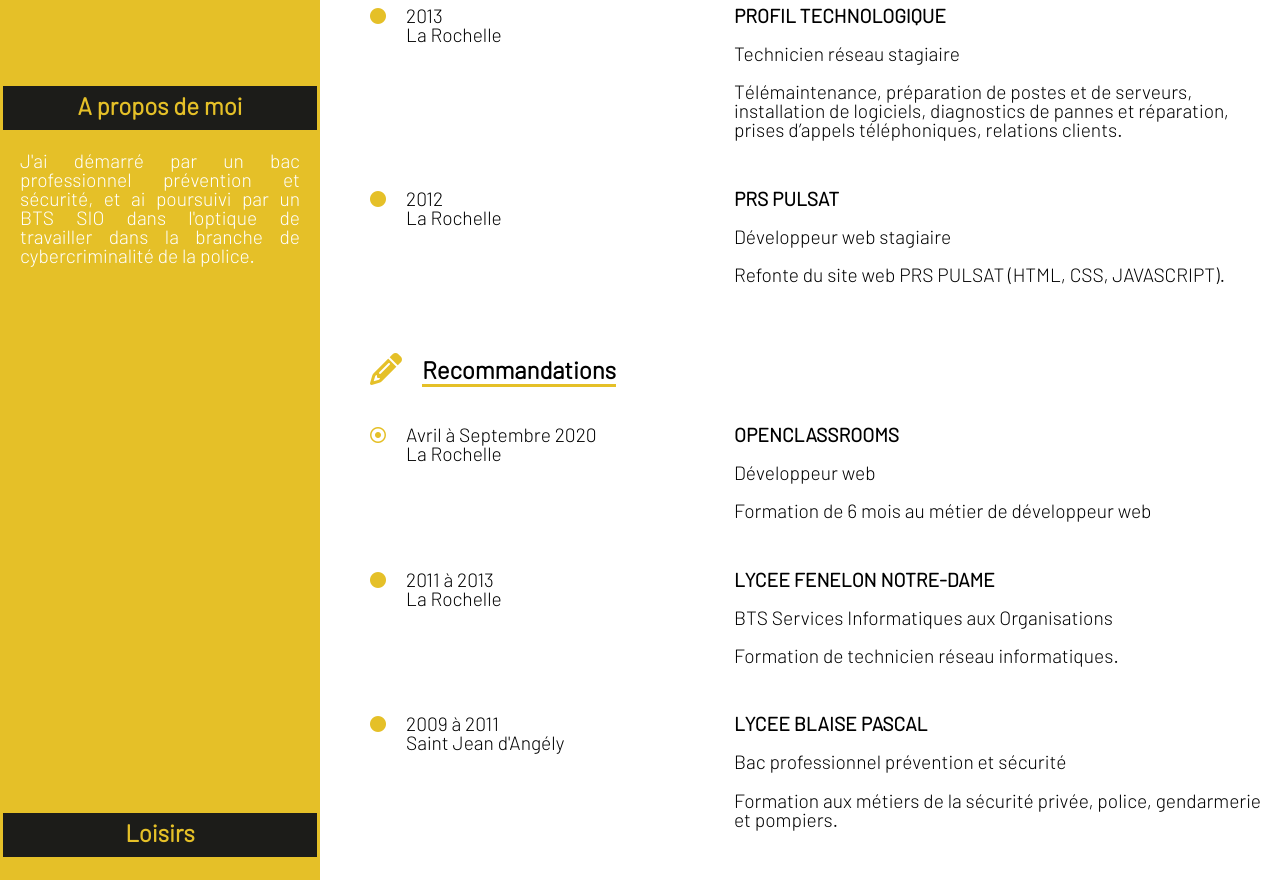
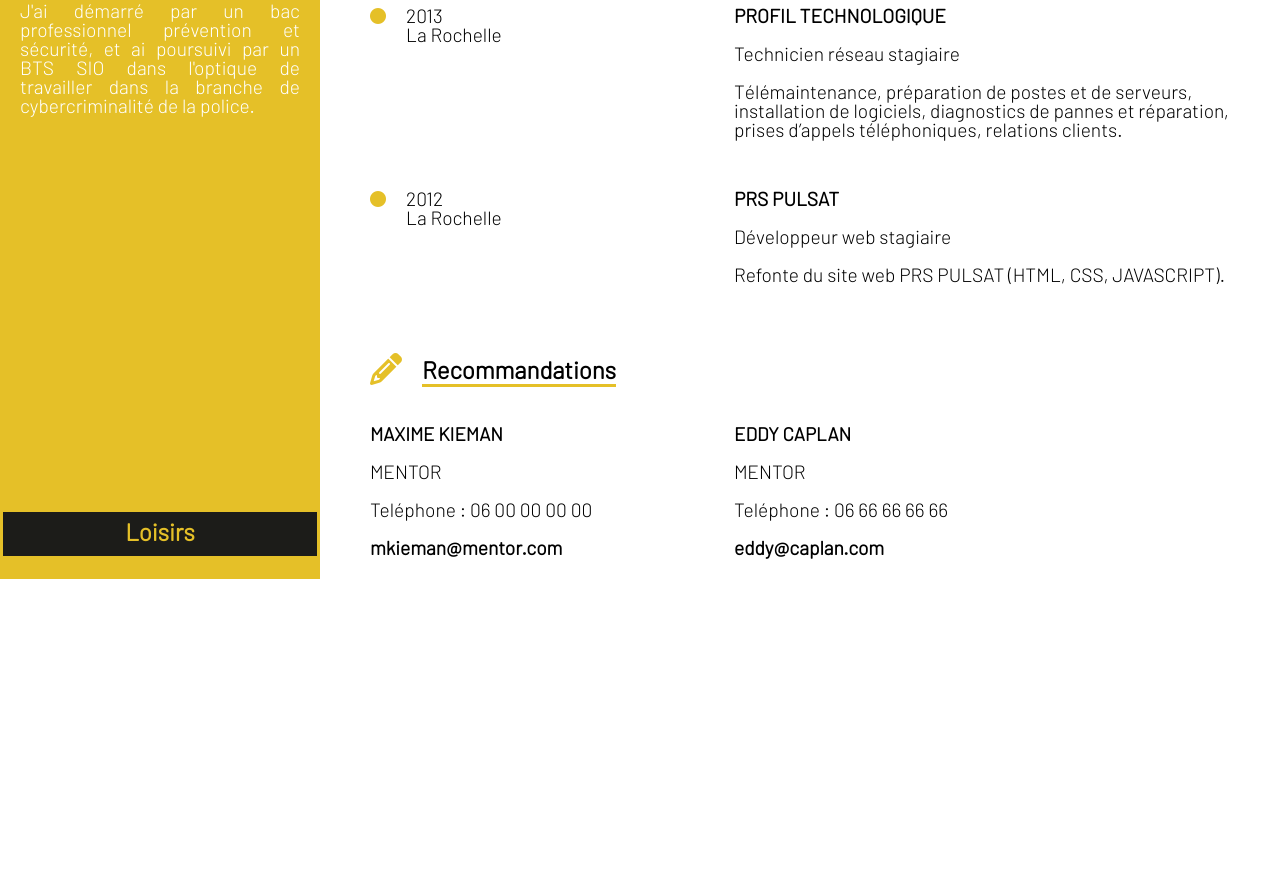
Before and after one commit to anthonyloisel/anthonyloisel.github.io, a plain HTML site: page index.html in a window 1280 px wide. Shown: the part 1007-1887 px from the top of the page. After the commit the page ends 1586 px from the top, so only its background shows below. Drawn offline with Linux system fonts and the light colour scheme; a web font is replaced by a local one.

Commit message:
Add files via upload

```diff
--- a/index.html
+++ b/index.html
@@ -203,61 +203,21 @@
                             <h2>Recommandations</h2>
                         </div>
                     </div>
-                    <div class="article">
-                        <div class="dates">
-                            <div class="icons">
-                                <i class="far fa-dot-circle"></i>
-                            </div>
-                            <div class="texte_article">
-                                <p>Avril à Septembre 2020
-                                    <br>
-                                    La Rochelle
-                                </p>
-                            </div>
+                    <div class="recommandations">
+                        <div class="recolink" id="recommandation1">
+                                <h3>MAXIME KIEMAN</h3>
+                                <p>MENTOR</p>
+                                <p>Teléphone : 06 00 00 00 00</p>
+                                <a href="mailto:mkieman@mentor.com">mkieman@mentor.com</a>
                         </div>
-                        <div class="contenu">
-                            <p><strong>OPENCLASSROOMS</strong></p>
-                            <p>Développeur web</p>
-                            <p>Formation de 6 mois au métier de développeur web</p>
+                        <div class="recolink" id="recommandation2">
+                            <h3>EDDY CAPLAN</h3>
+                            <p>MENTOR</p>
+                            <p>Teléphone : 06 66 66 66 66</p>
+                            <a href="mailto:eddy@caplan.com">eddy@caplan.com</a>
                         </div>
                     </div>
-                    <div class="article">
-                        <div class="dates">
-                            <div class="icons">
-                                <i class="fas fa-circle"></i>
-                            </div>
-                            <div class="texte_article">
-                                <p>2011 à 2013
-                                    <br>
-                                    La Rochelle
-                                </p>
-                            </div>
-                        </div>
-                        <div class="contenu">
-                            <p><strong>LYCEE FENELON NOTRE-DAME</strong></p>
-                            <p>BTS Services Informatiques aux Organisations</p>
-                            <p>Formation de technicien réseau informatiques.</p>
-                        </div>
                     </div>
-                    <div class="article">
-                        <div class="dates">
-                            <div class="icons">
-                                <i class="fas fa-circle"></i>
-                            </div>
-                            <div class="texte_article">
-                                <p>2009 à 2011
-                                    <br>
-                                    Saint Jean d'Angély
-                                </p>
-                            </div>
-                        </div>
-                        <div class="contenu">
-                            <p><strong>LYCEE BLAISE PASCAL</strong></p>
-                            <p>Bac professionnel prévention et sécurité</p>
-                            <p>Formation aux métiers de la sécurité privée, police, gendarmerie et pompiers.</p>
-                        </div>
-                    </div>
-
 
                 </div>
             </div>
--- a/responsive.css
+++ b/responsive.css
@@ -9,20 +9,26 @@
         display: flex;
         flex-direction: column;
     }
-
     h2 {
         border: none;
     }
-
     #h2responsive {
         margin-block-start: 0;
     }
 
     /* Partie de gauche */
 
+    #bloc_gauche h2 {
+        border: none
+    }
+    #Photo {
+        padding-bottom: 25px;
+    }
+
     /* Partie de droite */
 
     #bloc_droite {
         order: -1;
     }
+
 }
--- a/style.css
+++ b/style.css
@@ -21,7 +21,10 @@ body {
     margin: 0;
     padding: 0;
 }
-p, li {
+p, li{
+    font-size: 1.2em;
+}
+.recolink a {
     font-size: 1.2em;
 }
 h1 {
@@ -76,6 +79,7 @@ header {
     display: flex;
     flex-direction: column;
     justify-content: space-between;
+    min-width: 270.5px;
 }
 #bloc_gauche p, #bloc_gauche li {
     color: white;
@@ -111,6 +115,19 @@ header {
     border: 3px solid white;
     box-shadow: 0 0 10px 2px black;
 }
+.recommandations {
+    display: flex;
+    flex-direction: row;
+    margin-left: 50px;
+    margin-bottom: 20px;
+}
+#recommandation1 {
+    flex: 4;
+    min-width: 270.5px;
+}
+#recommandation2 {
+    flex: 6;
+}
 
 /* Bloc de droite*/
 
@@ -121,7 +138,7 @@ header {
 #title_subtitle {
     margin-left: 50px;
 }
-#Titre h2  span {
+#Titre h2, #main_title span {
     color: #1c1c19;
 }
 #bloc_droite {
@@ -171,3 +188,21 @@ header {
 .contenu p {
     margin-top: 0;
 }
+.recolink a:link {
+    text-decoration: none;
+    color: black;
+    font-weight: bold;
+  }
+.recolink a:visited {
+    text-decoration: none;
+    color: black;
+    font-weight: bold;
+  }
+.recolink a:hover {
+    color: #e5c028;
+    font-weight: bold;
+  }
+
+.recolink a:active {
+    font-weight: bold;
+  }
```
